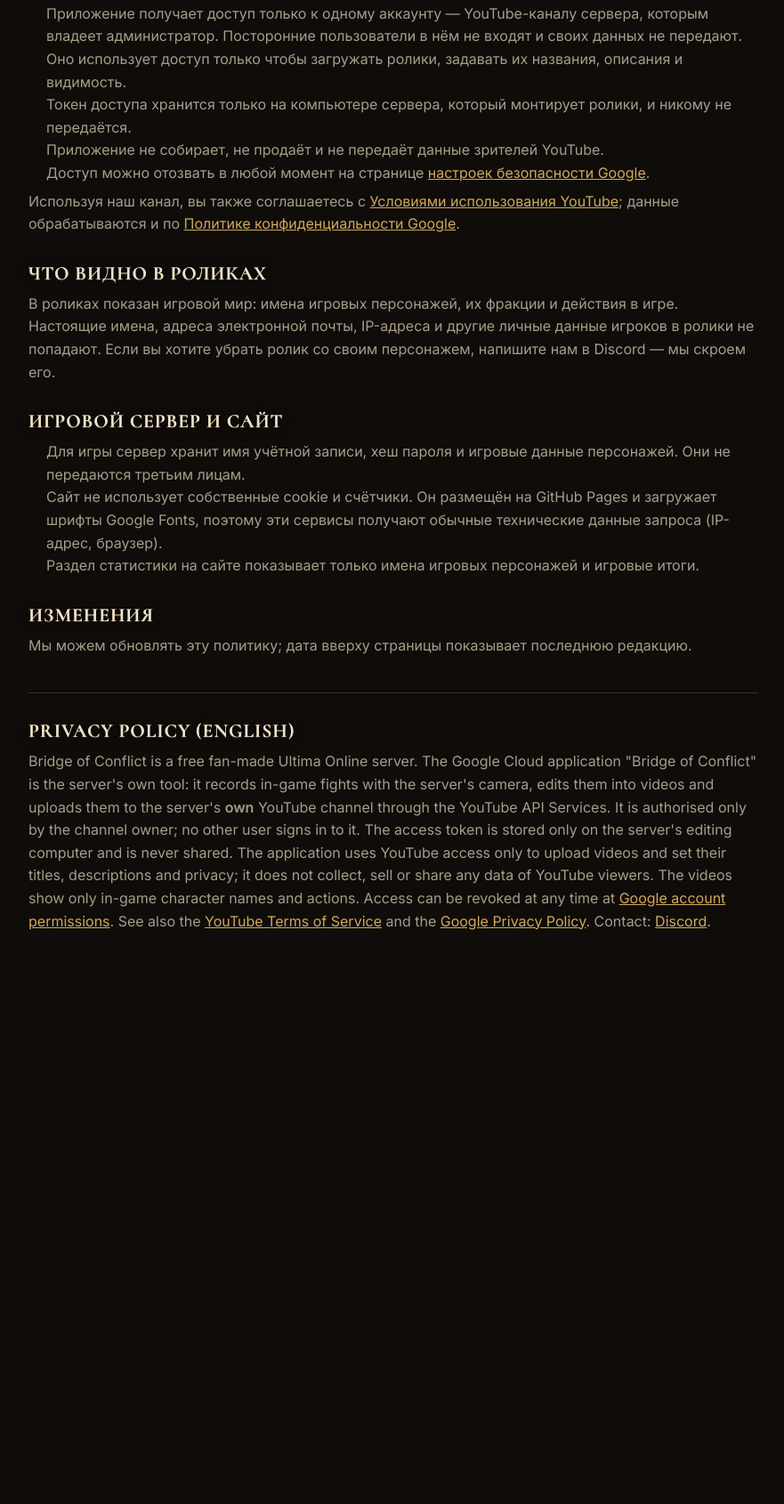
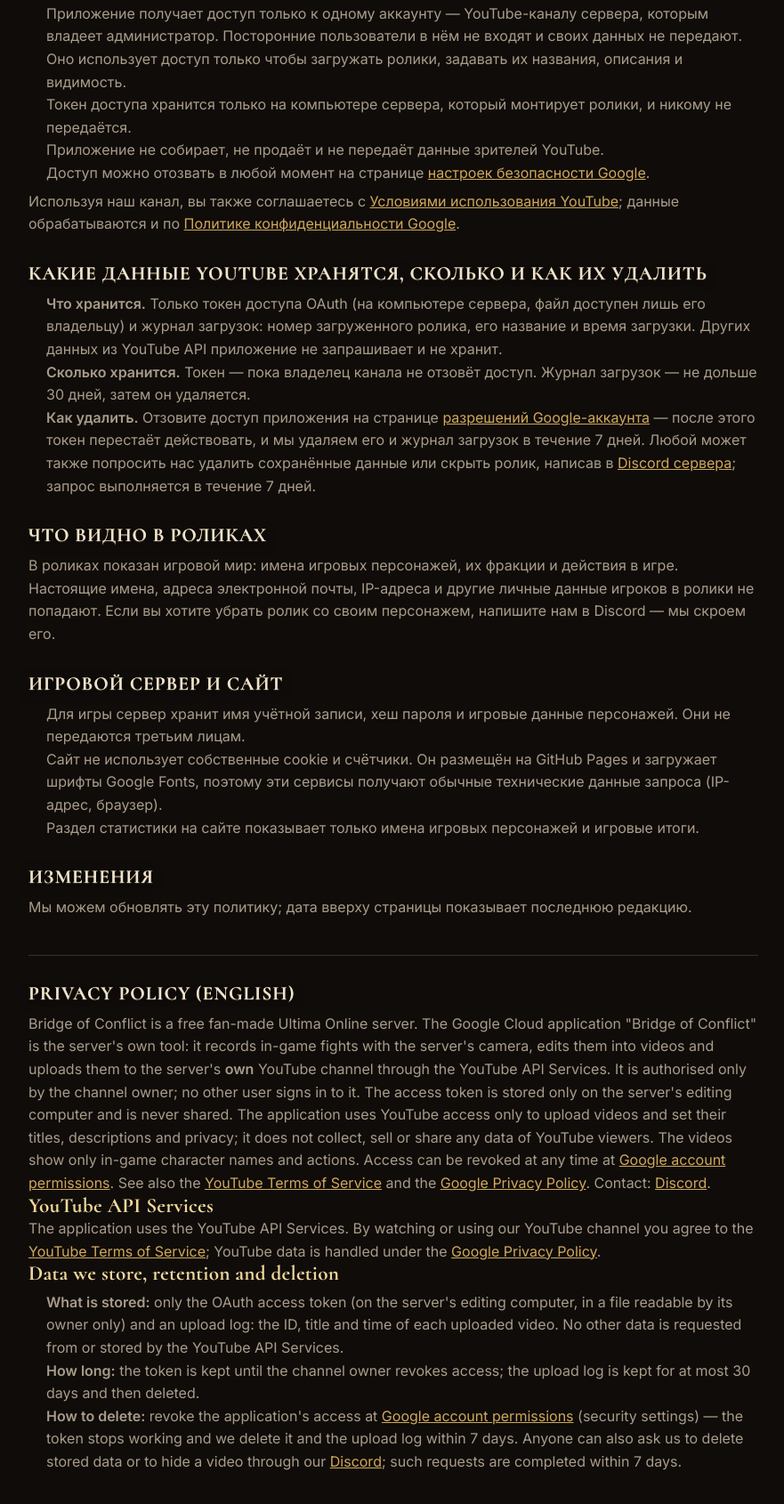
Before and after one commit to ossk1az/boc-site, a plain HTML site: page privacy.html in a window 1280 px wide. Shown: the part 528-2218 px from the top of the page at 89% size, without its empty margins (18-899 px from the left). Before the commit the page ends 1656 px from the top, so only its background shows below. Drawn offline with Linux system fonts and the light colour scheme.

Commit message:
YouTube channel link with the YouTube icon in the footer; privacy policy: data retention and deletion (RU + EN)
Co-Authored-By: Claude Opus 5.5 <noreply@anthropic.com>
Claude-Session: https://claude.ai/code/session_017EEyMpYLBjDkiKNFWLgZVh

```diff
--- a/css/style.css
+++ b/css/style.css
@@ -397,6 +397,10 @@ h4 { font: 600 .72rem/1.2 var(--body); letter-spacing: .14em; text-transform: up
 .footer__links { display: flex; flex-wrap: wrap; justify-content: center; gap: 8px 28px; margin-bottom: 16px; }
 .footer__links a { text-decoration: none; }
 .footer b { color: var(--gold-hi); font-variant-numeric: tabular-nums; }
+.footer__yt { margin: 4px 0 18px; }
+.yt-link { display: inline-flex; align-items: center; gap: 10px; padding: 9px 18px; border: 1px solid var(--line); border-radius: 8px; text-decoration: none; color: #fff; background: rgba(255, 0, 0, .08); font-weight: 600; }
+.yt-link:hover { border-color: #FF0000; background: rgba(255, 0, 0, .18); }
+.yt-icon { width: 28px; height: 20px; flex: none; }
 .footer__legal { font-size: .78rem; margin-top: 14px; max-width: 560px; margin-inline: auto; opacity: .8; }
 
 /* ---------- появление при прокрутке ---------- */
--- a/js/content.js
+++ b/js/content.js
@@ -18,7 +18,8 @@ window.content = {
     discord: "https://discord.gg/6AzDWFs2Xu",
     client: "https://github.com/ossk1az/boc-site/releases/latest/download/BoC_Client.zip", // всегда последняя версия клиента
     server: "46.175.147.143:2593",
-    orionGuide: "orion.html" // пошаговый гайд по клиенту Орион
+    orionGuide: "orion.html", // пошаговый гайд по клиенту Орион
+    youtube: "https://www.youtube.com/@bridgeofconflict" // YouTube-канал сервера
   },
 
   /* ---------- ШАПКА ---------- */
@@ -419,9 +420,10 @@ window.content = {
   footer: {
     discord: "Discord",
     client: "Скачать клиент",
+    youtube: "Наш канал на YouTube",
     time: "Время сервера — Киев (Europe/Kyiv)",
     timeNow: "Сейчас на сервере:",
-    legal: "Ultima Online — торговая марка Electronic Arts. Bridge of Conflict — некоммерческий фанатский сервер."
+    legal: "Ultima Online — торговая марка Electronic Arts. YouTube — торговая марка Google LLC. Bridge of Conflict — некоммерческий фанатский сервер."
   },
 
   /* ---------- МЕЛОЧИ ИНТЕРФЕЙСА ---------- */
--- a/js/main.js
+++ b/js/main.js
@@ -242,6 +242,11 @@
   var ft = c.footer;
   document.getElementById('footer').innerHTML = '<div class="wrap">' +
     '<a class="logo" href="#top">' + esc(h.logo) + '</a>' + ORNAMENT +
+    // YouTube-канал сервера: значок YouTube + ссылка (нужно для проверки YouTube API у Google)
+    '<p class="footer__yt"><a class="yt-link" ' + linkAttrs(c.links.youtube) + '>' +
+      '<svg class="yt-icon" viewBox="0 0 28 20" aria-hidden="true"><rect width="28" height="20" rx="5" fill="#FF0000"/>' +
+      '<path d="M11 5.5v9l8-4.5z" fill="#FFF"/></svg>' +
+      '<span>' + esc(ft.youtube) + '</span></a></p>' +
     '<p class="footer__links">' +
       '<a ' + linkAttrs(c.links.discord) + '>' + esc(ft.discord) + '</a>' +
       '<a ' + linkAttrs(c.links.client) + '>' + esc(ft.client) + '</a>' +
--- a/privacy.html
+++ b/privacy.html
@@ -31,7 +31,7 @@
     </div>
     <main class="doc">
       <h1>Политика конфиденциальности</h1>
-      <p class="doc__date">Действует с 23 ноября 2026 года</p>
+      <p class="doc__date">Действует с 23 ноября 2026 года, редакция от 27 ноября 2026 года</p>
 
       <h2>Кто мы</h2>
       <p>Bridge of Conflict — бесплатный фанатский сервер Ultima Online. Этот сайт, игровой сервер и YouTube-канал сервера
@@ -51,6 +51,20 @@
       </ul>
       <p>Используя наш канал, вы также соглашаетесь с <a href="https://www.youtube.com/t/terms">Условиями использования YouTube</a>;
       данные обрабатываются и по <a href="https://policies.google.com/privacy">Политике конфиденциальности Google</a>.</p>
+
+      <h2>Какие данные YouTube хранятся, сколько и как их удалить</h2>
+      <ul>
+        <li><b>Что хранится.</b> Только токен доступа OAuth (на компьютере сервера, файл доступен лишь его владельцу) и
+        журнал загрузок: номер загруженного ролика, его название и время загрузки. Других данных из YouTube API
+        приложение не запрашивает и не хранит.</li>
+        <li><b>Сколько хранится.</b> Токен — пока владелец канала не отзовёт доступ. Журнал загрузок — не дольше
+        30 дней, затем он удаляется.</li>
+        <li><b>Как удалить.</b> Отзовите доступ приложения на странице
+        <a href="https://myaccount.google.com/permissions">разрешений Google-аккаунта</a> — после этого токен перестаёт
+        действовать, и мы удаляем его и журнал загрузок в течение 7 дней. Любой может также попросить нас удалить
+        сохранённые данные или скрыть ролик, написав в <a href="https://discord.gg/6AzDWFs2Xu">Discord сервера</a>;
+        запрос выполняется в течение 7 дней.</li>
+      </ul>
 
       <h2>Что видно в роликах</h2>
       <p>В роликах показан игровой мир: имена игровых персонажей, их фракции и действия в игре. Настоящие имена, адреса
@@ -79,6 +93,25 @@
       <a href="https://myaccount.google.com/permissions">Google account permissions</a>. See also the
       <a href="https://www.youtube.com/t/terms">YouTube Terms of Service</a> and the
       <a href="https://policies.google.com/privacy">Google Privacy Policy</a>. Contact: <a href="https://discord.gg/6AzDWFs2Xu">Discord</a>.</p>
+
+      <h3>YouTube API Services</h3>
+      <p>The application uses the YouTube API Services. By watching or using our YouTube channel you agree to the
+      <a href="https://www.youtube.com/t/terms">YouTube Terms of Service</a>; YouTube data is handled under the
+      <a href="https://policies.google.com/privacy">Google Privacy Policy</a>.</p>
+
+      <h3>Data we store, retention and deletion</h3>
+      <ul>
+        <li><b>What is stored:</b> only the OAuth access token (on the server's editing computer, in a file readable by its
+        owner only) and an upload log: the ID, title and time of each uploaded video. No other data is requested from or
+        stored by the YouTube API Services.</li>
+        <li><b>How long:</b> the token is kept until the channel owner revokes access; the upload log is kept for at most
+        30 days and then deleted.</li>
+        <li><b>How to delete:</b> revoke the application's access at
+        <a href="https://myaccount.google.com/permissions">Google account permissions</a> (security settings) — the token
+        stops working and we delete it and the upload log within 7 days. Anyone can also ask us to delete stored data or to
+        hide a video through our <a href="https://discord.gg/6AzDWFs2Xu">Discord</a>; such requests are completed within
+        7 days.</li>
+      </ul>
     </main>
   </div>
 </body>
```
Also changed, not shown: index.html (+3 -3 lines).
